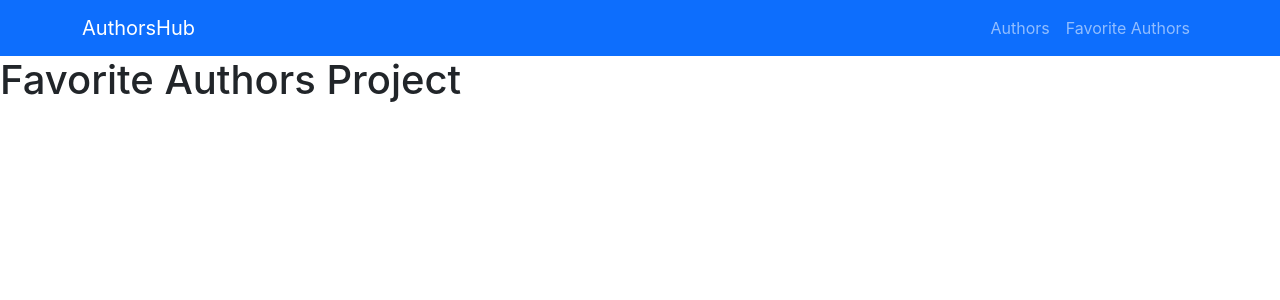
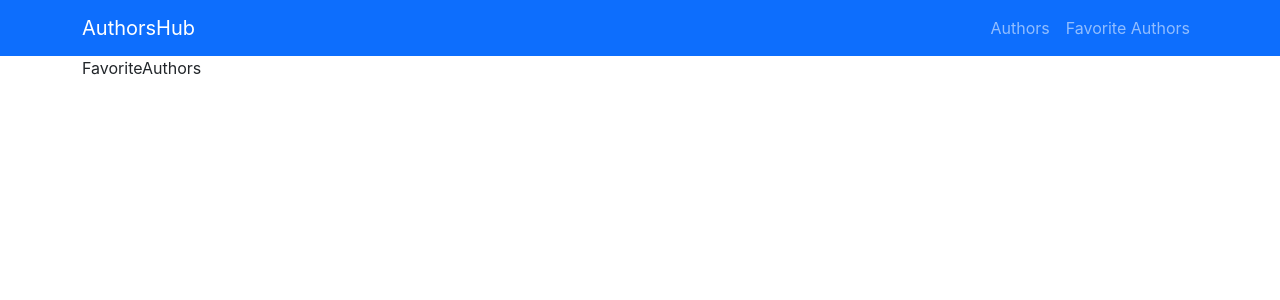
Before and after one commit to akib22/authors-hub, a React (Create React App) app: page /fav-authors in a window 1280 px wide. Shown: the top 300 px of the page. Built offline with nearby package versions, Linux system fonts and the light colour scheme.

Commit message:
Add app layout

```diff
--- a/src/App.js
+++ b/src/App.js
@@ -1,10 +1,21 @@
+import { Container } from 'react-bootstrap';
+import { Route, Routes } from 'react-router-dom';
+
 import Header from './components/Header';
+import Authors from './pages/Authors';
+import FavoriteAuthors from './pages/FavoriteAuthors';
 
 function App() {
   return (
     <div className="App">
       <Header />
-      <h1>Favorite Authors Project</h1>
+
+      <Container>
+        <Routes>
+          <Route path="/" element={<Authors />} />
+          <Route path="/fav-authors" element={<FavoriteAuthors />} />
+        </Routes>
+      </Container>
     </div>
   );
 }
--- /dev/null
+++ b/src/pages/Authors.js
@@ -0,0 +1,5 @@
+function Authors() {
+  return <div>Authors</div>;
+}
+
+export default Authors;
--- /dev/null
+++ b/src/pages/FavoriteAuthors.js
@@ -0,0 +1,5 @@
+function FavoriteAuthors() {
+  return <div>FavoriteAuthors</div>;
+}
+
+export default FavoriteAuthors;
```
